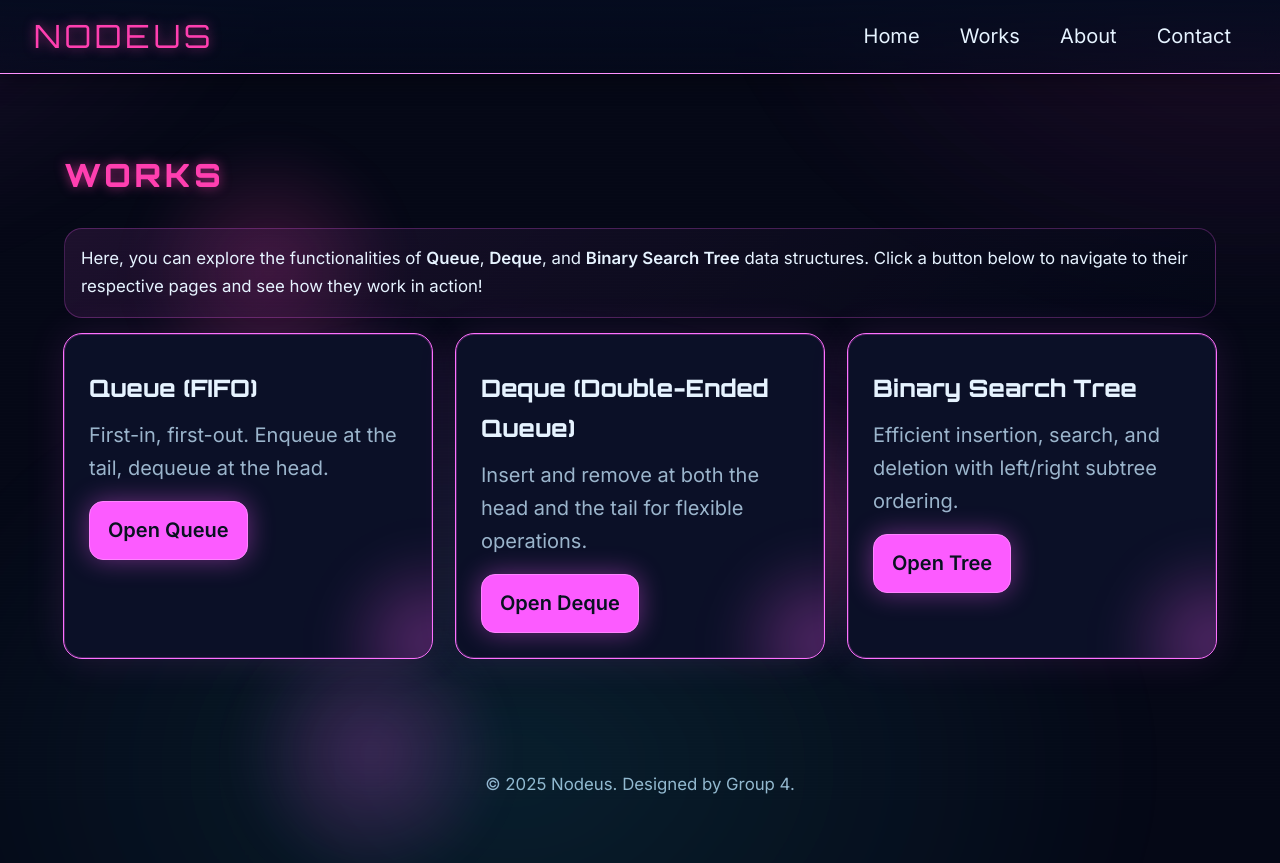
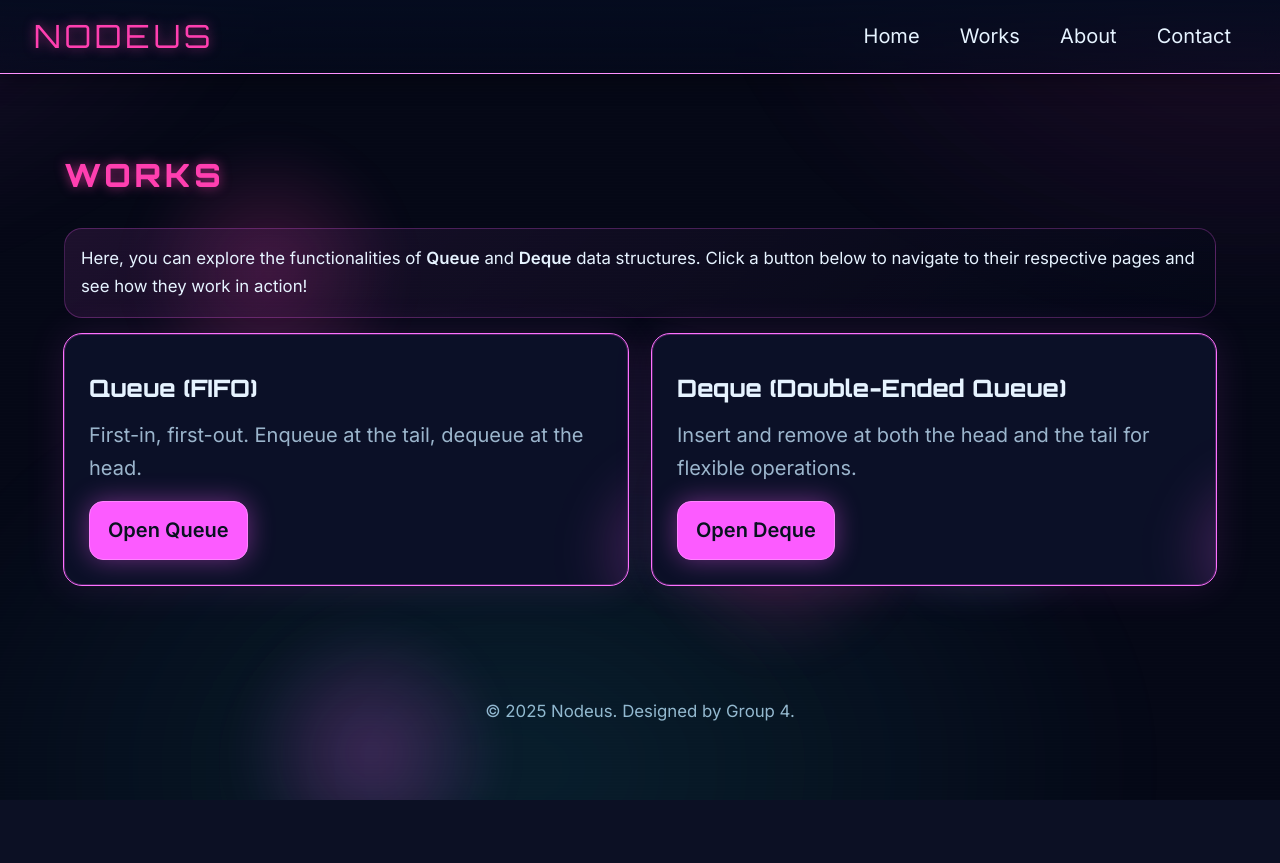
Before and after one commit to ZyS1b/DSA_Group4_LabExercise6, a Flask app: page /works in a window 1280 px wide. After the commit the page ends 800 px from the top, so only its background shows below. Run offline with Flask 3, Linux system fonts and the light colour scheme.

Commit message:
Revert "Nov 23"
This reverts commit 5d725a8a5be060877e42fc707d5501fdbc69f4c8.

```diff
--- a/app.py
+++ b/app.py
@@ -119,84 +119,11 @@ class Deque:
 
 
 # ---------------------------
-# Binary Tree Data Structure
-# ---------------------------
-class TreeNode:
-    def __init__(self, data):
-        self.data = data
-        self.left = None
-        self.right = None
-
-
-class BinaryTree:
-    def __init__(self):
-        self.root = None
-
-    def insert(self, root, key):
-        if root is None:
-            return TreeNode(key)
-        if key < root.data:
-            root.left = self.insert(root.left, key)
-        else:
-            root.right = self.insert(root.right, key)
-        return root
-
-    def search(self, root, key):
-        if root is None or root.data == key:
-            return root
-        if key < root.data:
-            return self.search(root.left, key)
-        return self.search(root.right, key)
-
-    def delete_node(self, root, key):
-        if root is None:
-            return root
-        if key < root.data:
-            root.left = self.delete_node(root.left, key)
-        elif key > root.data:
-            root.right = self.delete_node(root.right, key)
-        else:
-            if root.left is None:
-                return root.right
-            elif root.right is None:
-                return root.left
-            temp = self.min_value_node(root.right)
-            root.data = temp.data
-            root.right = self.delete_node(root.right, temp.data)
-        return root
-
-    def min_value_node(self, node):
-        current = node
-        while current.left is not None:
-            current = current.left
-        return current
-
-    def inorder_traversal(self, root, result):
-        if root:
-            self.inorder_traversal(root.left, result)
-            result.append(root.data)
-            self.inorder_traversal(root.right, result)
-
-    def preorder_traversal(self, root, result):
-        if root:
-            result.append(root.data)
-            self.preorder_traversal(root.left, result)
-            self.preorder_traversal(root.right, result)
-
-    def postorder_traversal(self, root, result):
-        if root:
-            self.postorder_traversal(root.left, result)
-            self.postorder_traversal(root.right, result)
-            result.append(root.data)
-
-
-# ---------------------------
 # App State
 # ---------------------------
 SITE_NAME = "Nodeus"
 queue_ds = Queue()
 deque_ds = Deque()
-tree_ds = BinaryTree()
 
 
 # ---------------------------
@@ -256,7 +183,7 @@ def works_queue():
 
 @app.route("/works/deque", methods=["GET", "POST"])
 def works_deque():
-    global deque_ds
+    global deque_ds  # needed so we can reset the instance
     message = None
     category = None
 
@@ -313,83 +240,6 @@ def works_deque():
         page_class="theme-deque",
         message=message,
         category=category
-    )
-
-@app.route("/works/tree", methods=["GET", "POST"])
-def works_tree():
-    global tree_ds
-    message = None
-    category = None
-    traversal_type = "inorder"
-
-    if request.method == "POST":
-        action = request.form.get("action")
-        value = (request.form.get("value") or "").strip()
-        traversal_type = request.form.get("traversal_type", "inorder")
-
-        if action == "insert":
-            if value:
-                try:
-                    key = int(value)
-                    tree_ds.root = tree_ds.insert(tree_ds.root, key)
-                    message = f"Inserted: {key}"
-                    category = "success"
-                except ValueError:
-                    message = "Please enter a valid integer."
-                    category = "warning"
-            else:
-                message = "Please enter a value to insert."
-                category = "warning"
-
-        elif action == "search":
-            if value:
-                try:
-                    key = int(value)
-                    result = tree_ds.search(tree_ds.root, key)
-                    message = f"Found: {key}" if result else f"{key} not found"
-                    category = "success" if result else "danger"
-                except ValueError:
-                    message = "Please enter a valid integer."
-                    category = "warning"
-            else:
-                message = "Please enter a value to search."
-                category = "warning"
-
-        elif action == "delete":
-            if value:
-                try:
-                    key = int(value)
-                    tree_ds.root = tree_ds.delete_node(tree_ds.root, key)
-                    message = f"Deleted: {key}"
-                    category = "success"
-                except ValueError:
-                    message = "Please enter a valid integer."
-                    category = "warning"
-            else:
-                message = "Please enter a value to delete."
-                category = "warning"
-
-        elif action == "reset":
-            tree_ds = BinaryTree()
-            message = "Tree has been reset."
-            category = "success"
-
-    items = []
-    if traversal_type == "inorder":
-        tree_ds.inorder_traversal(tree_ds.root, items)
-    elif traversal_type == "preorder":
-        tree_ds.preorder_traversal(tree_ds.root, items)
-    elif traversal_type == "postorder":
-        tree_ds.postorder_traversal(tree_ds.root, items)
-
-    return render_template(
-        "tree.html",
-        site_name=SITE_NAME,
-        items=items,
-        page_class="theme-tree",
-        message=message,
-        category=category,
-        traversal_type=traversal_type
     )
 
 @app.route("/about")
--- a/templates/works.html
+++ b/templates/works.html
@@ -2,7 +2,7 @@
 {% block content %}
 <h2 class="brand">Works</h2>
 <p class="panel">
-  Here, you can explore the functionalities of <strong>Queue</strong>, <strong>Deque</strong>, and <strong>Binary Search Tree</strong> data structures.
+  Here, you can explore the functionalities of <strong>Queue</strong> and <strong>Deque</strong> data structures.
   Click a button below to navigate to their respective pages and see how they work in action!
 </p>
 
@@ -17,10 +17,5 @@
     <p>Insert and remove at both the head and the tail for flexible operations.</p>
     <a class="cta" href="{{ url_for('works_deque') }}">Open Deque</a>
   </div>
-  <div class="card card-outline">
-    <h3>Binary Search Tree</h3>
-    <p>Efficient insertion, search, and deletion with left/right subtree ordering.</p>
-    <a class="cta" href="{{ url_for('works_tree') }}">Open Tree</a>
-  </div>
 </div>
 {% endblock %}
```
Also changed, not shown: templates/tree.html (deleted, +0 -51 lines).
